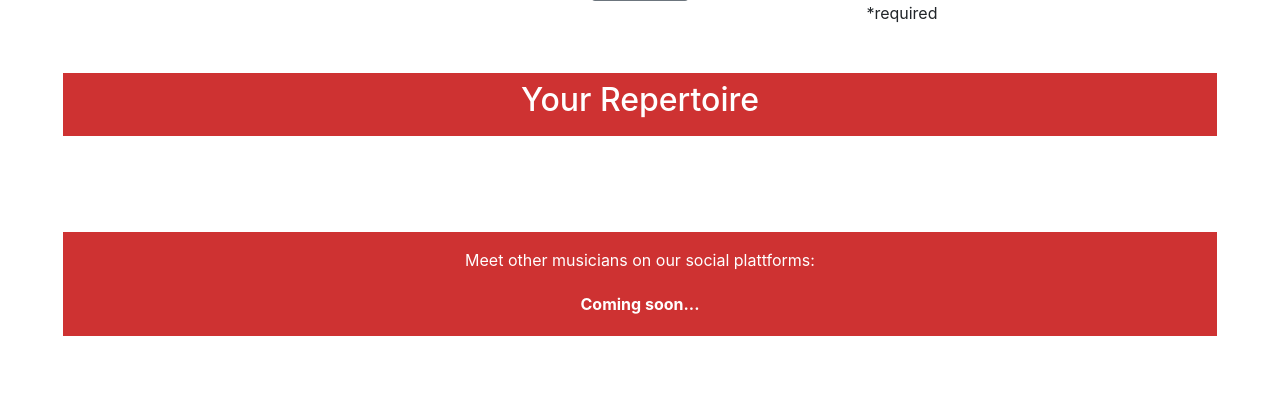
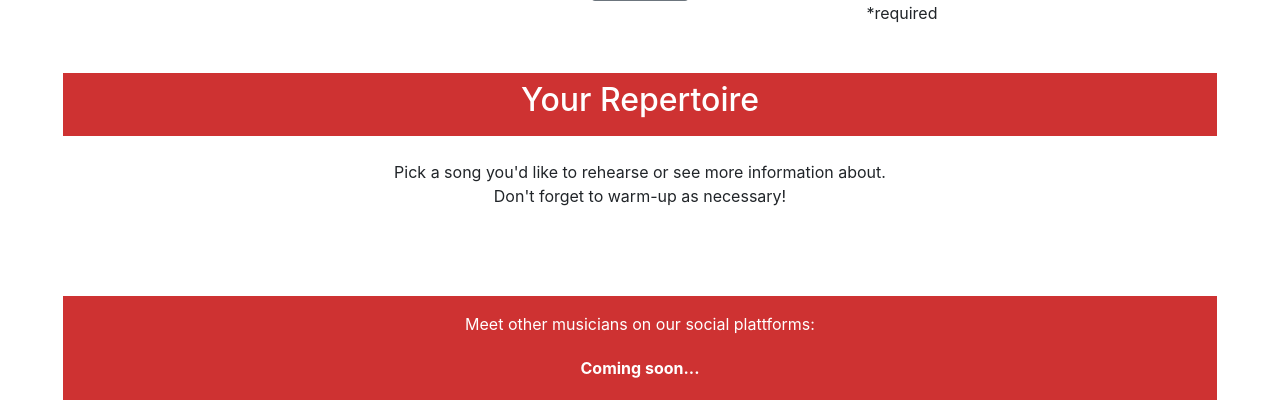
Before and after one commit to Markus-Hefner/Repertoire-Rehearsal, a Django app: page / in a window 1280 px wide. Shown: the part 1055-1455 px from the top of the page. Before the commit the page ends 1391 px from the top, so only its background shows below. Run offline with Django 4.2, Linux system fonts and the light colour scheme; the visitor is signed in with stand-in values (Sample User, id 1); data that the repository does not hold is empty; some libraries are stand-ins or nearby versions.

```diff
--- a/repertoire/templates/repertoire/song_list.html
+++ b/repertoire/templates/repertoire/song_list.html
@@ -26,8 +26,16 @@
     </div>
 </div>
 <div class="row mx-5">
-    <div class="col russet my-5 py-2">
+    <div class="col russet mt-5 py-2">
         <h2 class="white text-center">Your Repertoire</h2>
+    </div>
+</div>
+<div class="row">
+    <div class="col mx-5 my-4 text-center">
+        <p>
+            Pick a song you'd like to rehearse or see more information about.<br>
+            Don't forget to warm-up as necessary!
+        </p>
     </div>
 </div>
 
```
Also changed, not shown: 8 other files.
